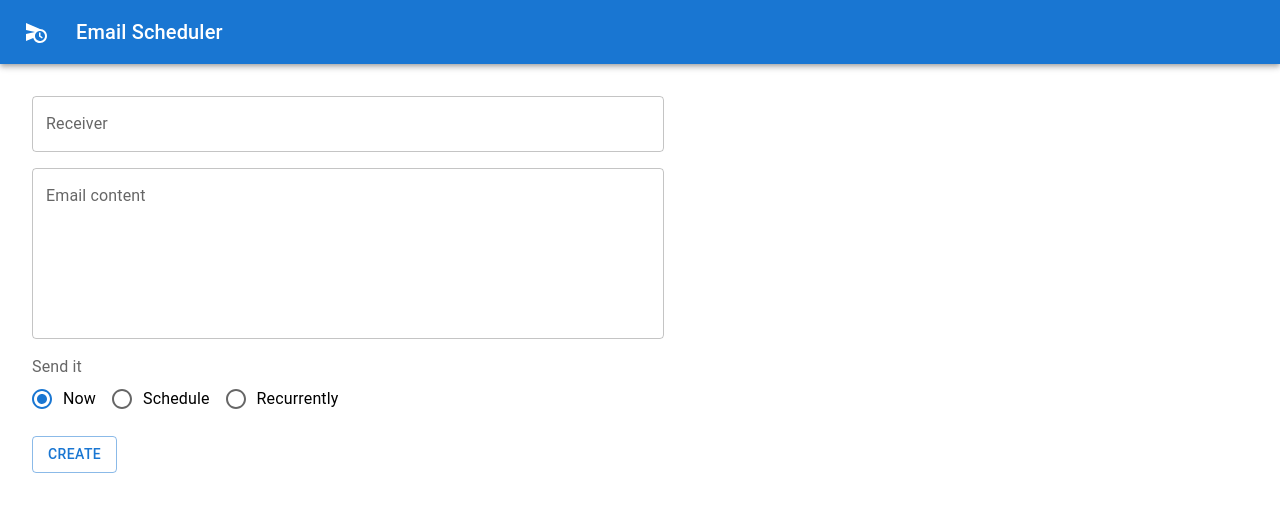
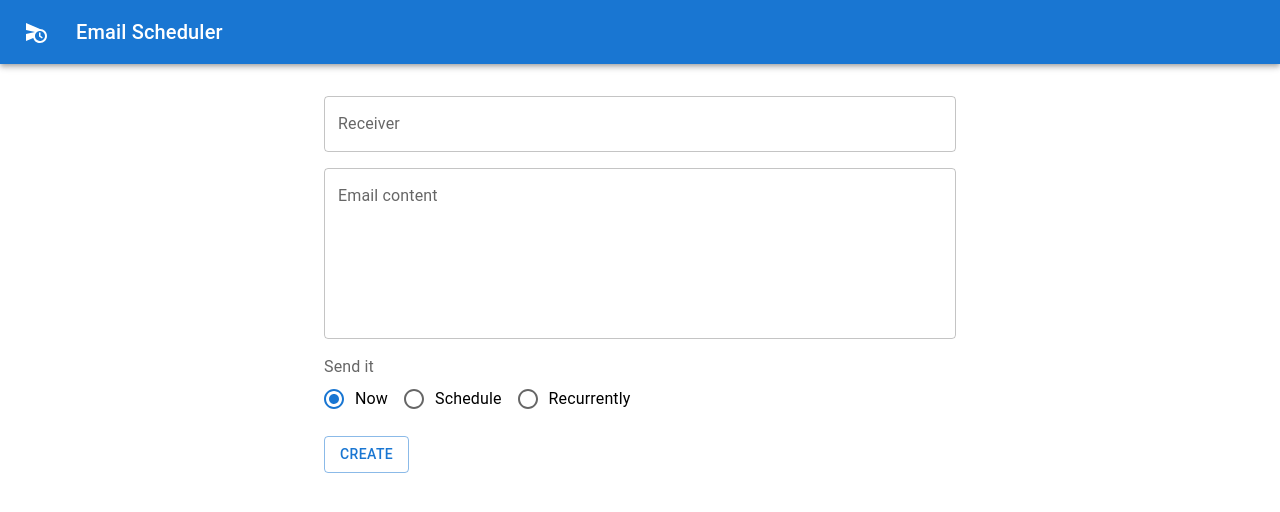
Before and after one commit to aYo-dev/email-scheduler-monorepo, a React (Create React App) app: page / in a window 1280 px wide. Shown: the top 512 px of the page. Built offline with nearby package versions, Linux system fonts and the light colour scheme.

Commit message:
center the main content

```diff
--- a/src/App.tsx
+++ b/src/App.tsx
@@ -11,7 +11,7 @@ function App() {
       <LocalizationProvider dateAdapter={AdapterDayjs}>
         <Header />
         <Box sx={{ flexGrow: 1 }}>
-          <Grid container spacing={2}>
+          <Grid container spacing={2} justifyContent="center">
             <Grid item xs={6} sx={{margin: 4}}>
                 <EmailScheduleForm />
             </Grid>
```
